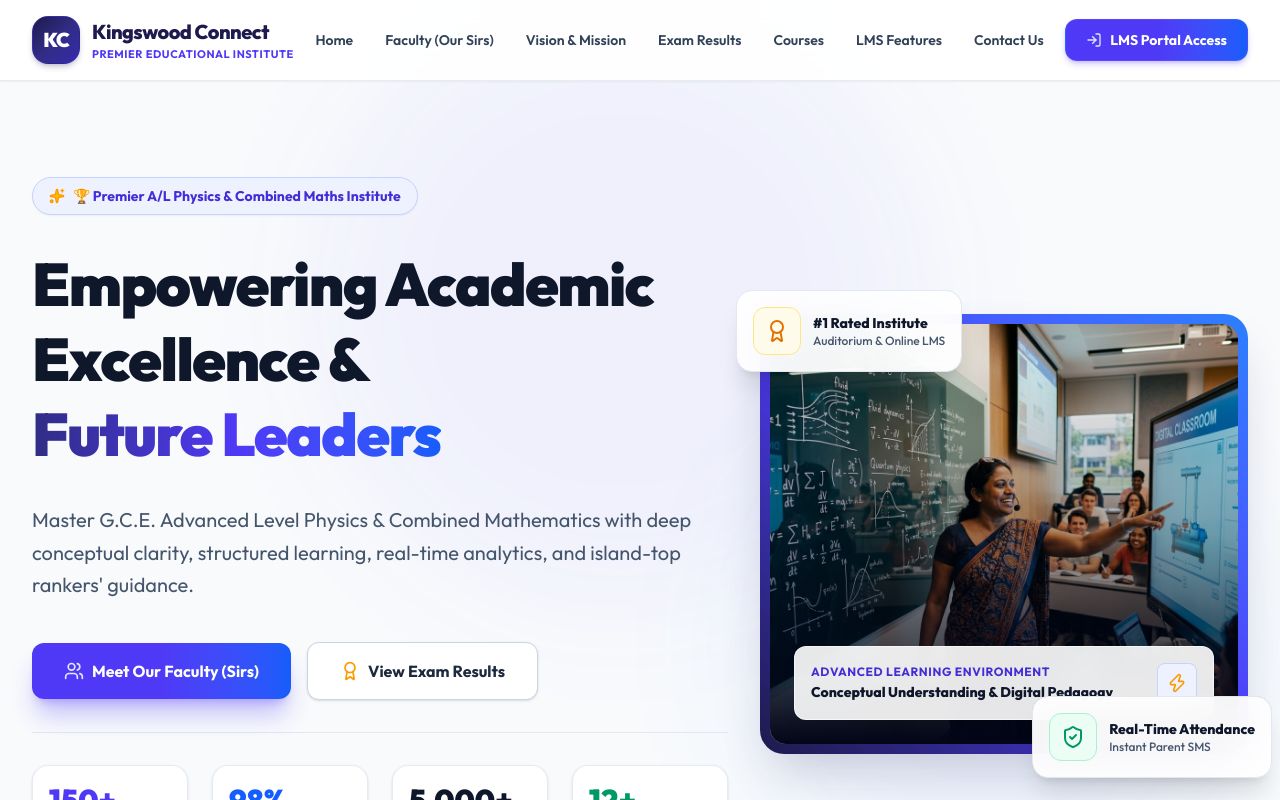
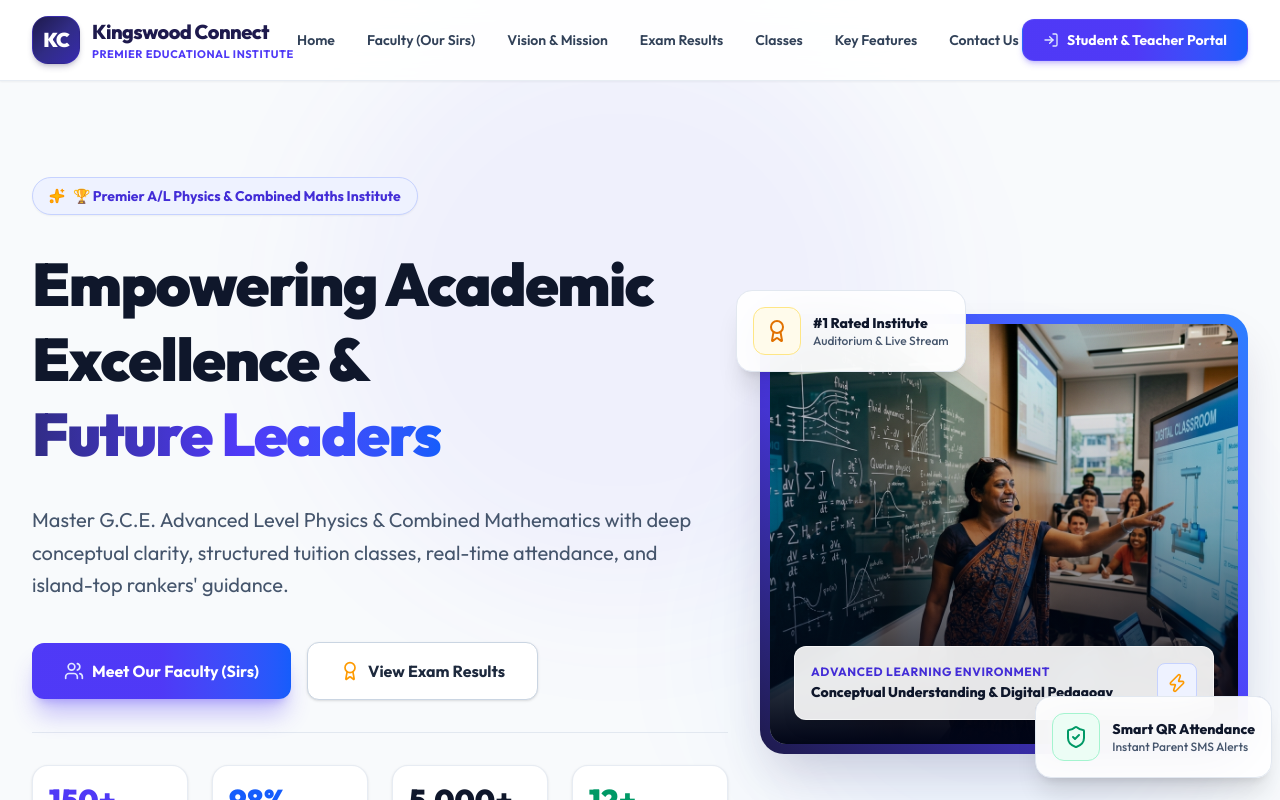
Before and after one commit to deshan2004/Kingswood-Connect, a React (Vite) app in the folder frontend/: page / in a window 1280 px wide. Shown: the top 800 px of the page. Built offline with nearby package versions, Linux system fonts and the light colour scheme; no server answers.

Commit message:
text: change Courses to Classes and replace LMS terminology for tuition institute alignment

```diff
--- a/frontend/src/pages/LandingPage.jsx
+++ b/frontend/src/pages/LandingPage.jsx
@@ -98,7 +98,7 @@ const LandingPage = () => {
       name: 'Eng. Kasun Perera',
       subject: 'Combined Mathematics',
       qualification: 'B.Sc. Engineering (Hons) - Peradeniya',
-      desc: 'Graduating with First Class Honors from Peradeniya Engineering, Eng. Kasun Perera is renowned for simplifying complex calculus, vectors, and mechanics.',
+      desc: 'Graduating with First Class Honors from Peradeniya Engineering, Eng. Kasun Perera is renowned for simplifying complex calculus, vectors, and mechanics into intuitive visual concepts.',
       image: '/images/sir_portrait.png',
       experience: '12+ Years',
       ranks: '150+ Ranks',
@@ -137,7 +137,7 @@ const LandingPage = () => {
       teacherName: 'Eng. Kasun Perera',
       subject: 'Combined Mathematics',
       schedule: 'Saturday 8:00 AM - 1:00 PM',
-      location: 'Kandy Auditorium & HD LMS Live',
+      location: 'Kandy Main Auditorium & Online Live Stream',
       fee: 3500,
       description: 'Building fundamental concepts from scratch with weekly tute discussions, real-world examples, and problem solving.'
     },
@@ -148,7 +148,7 @@ const LandingPage = () => {
       teacherName: 'Dr. Nimal Wickramasinghe',
       subject: 'Physics',
       schedule: 'Sunday 8:00 AM - 1:30 PM',
-      location: 'Kandy Main Auditorium & Web Portal',
+      location: 'Kandy Main Auditorium & Web Stream',
       fee: 3500,
       isPopular: true,
       description: 'Rapid syllabus coverage, past paper breakdowns, and high-yield exam strategies designed for top scores.'
@@ -210,11 +210,11 @@ const LandingPage = () => {
             <button onClick={() => scrollToSection('results')} className="text-sm font-semibold text-slate-700 hover:text-indigo-600 transition-colors">
               Exam Results
             </button>
-            <button onClick={() => scrollToSection('courses')} className="text-sm font-semibold text-slate-700 hover:text-indigo-600 transition-colors">
-              Courses
+            <button onClick={() => scrollToSection('classes')} className="text-sm font-semibold text-slate-700 hover:text-indigo-600 transition-colors">
+              Classes
             </button>
             <button onClick={() => scrollToSection('features')} className="text-sm font-semibold text-slate-700 hover:text-indigo-600 transition-colors">
-              LMS Features
+              Key Features
             </button>
             <button onClick={() => scrollToSection('contact')} className="text-sm font-semibold text-slate-700 hover:text-indigo-600 transition-colors">
               Contact Us
@@ -228,7 +228,7 @@ const LandingPage = () => {
               className="inline-flex items-center justify-center px-5 py-2.5 rounded-xl text-sm font-bold text-white bg-gradient-to-r from-indigo-600 via-indigo-600 to-blue-600 hover:from-indigo-500 hover:to-blue-500 shadow-md shadow-indigo-600/25 border border-indigo-400/20 transition-all duration-200 transform hover:-translate-y-0.5"
             >
               <LogIn className="w-4 h-4 mr-2 text-indigo-100" />
-              LMS Portal Access
+              Student & Teacher Portal
             </Link>
           </div>
 
@@ -271,16 +271,16 @@ const LandingPage = () => {
               Exam Results
             </button>
             <button
-              onClick={() => scrollToSection('courses')}
+              onClick={() => scrollToSection('classes')}
               className="block w-full text-left py-2 px-3 text-base font-semibold text-slate-700 hover:bg-indigo-50 hover:text-indigo-600 rounded-lg"
             >
-              Courses & Schedule
+              Classes & Schedule
             </button>
             <button
               onClick={() => scrollToSection('features')}
               className="block w-full text-left py-2 px-3 text-base font-semibold text-slate-700 hover:bg-indigo-50 hover:text-indigo-600 rounded-lg"
             >
-              LMS Features
+              Key Features
             </button>
             <button
               onClick={() => scrollToSection('contact')}
@@ -294,7 +294,7 @@ const LandingPage = () => {
                 className="w-full flex items-center justify-center py-3 px-4 rounded-xl text-base font-bold text-white bg-gradient-to-r from-indigo-600 to-blue-600 hover:from-indigo-500 hover:to-blue-500 shadow-md shadow-indigo-600/30"
               >
                 <LogIn className="w-5 h-5 mr-2 text-indigo-100" />
-                LMS Portal Log In
+                Portal Log In
               </Link>
             </div>
           </div>
@@ -322,7 +322,7 @@ const LandingPage = () => {
               </h1>
 
               <p className="text-lg sm:text-xl text-slate-600 max-w-2xl mx-auto lg:mx-0 leading-relaxed font-normal">
-                Master G.C.E. Advanced Level Physics & Combined Mathematics with deep conceptual clarity, structured learning, real-time analytics, and island-top rankers' guidance.
+                Master G.C.E. Advanced Level Physics & Combined Mathematics with deep conceptual clarity, structured tuition classes, real-time attendance, and island-top rankers' guidance.
               </p>
 
               {/* Action Buttons */}
@@ -401,7 +401,7 @@ const LandingPage = () => {
                   </div>
                   <div>
                     <div className="text-sm font-extrabold text-slate-900">#1 Rated Institute</div>
-                    <div className="text-xs text-slate-600 font-medium">Auditorium & Online LMS</div>
+                    <div className="text-xs text-slate-600 font-medium">Auditorium & Live Stream</div>
                   </div>
                 </div>
 
@@ -411,8 +411,8 @@ const LandingPage = () => {
                     <ShieldCheck className="w-6 h-6 text-emerald-600" />
                   </div>
                   <div>
-                    <div className="text-sm font-extrabold text-slate-900">Real-Time Attendance</div>
-                    <div className="text-xs text-slate-600 font-medium">Instant Parent SMS</div>
+                    <div className="text-sm font-extrabold text-slate-900">Smart QR Attendance</div>
+                    <div className="text-xs text-slate-600 font-medium">Instant Parent SMS Alerts</div>
                   </div>
                 </div>
 
@@ -487,7 +487,7 @@ const LandingPage = () => {
 
                   <div className="p-6 pt-0">
                     <button
-                      onClick={() => scrollToSection('courses')}
+                      onClick={() => scrollToSection('classes')}
                       className="w-full py-2.5 rounded-xl bg-slate-900 hover:bg-indigo-600 text-white font-bold text-xs transition-colors flex items-center justify-center shadow-xs"
                     >
                       View Classes <ChevronRight className="w-4 h-4 ml-1" />
@@ -679,7 +679,7 @@ const LandingPage = () => {
           <div className="mt-12 p-6 sm:p-8 rounded-3xl bg-gradient-to-r from-indigo-950 via-indigo-900 to-slate-900 border border-indigo-800/50 flex flex-col md:flex-row items-center justify-between gap-6 shadow-xl">
             <div className="space-y-2 text-center md:text-left">
               <h3 className="text-xl font-extrabold text-white">Be the Next A/L Success Story!</h3>
-              <p className="text-sm text-indigo-100">Enroll today and gain instant access to Kingswood Connect LMS video portal, tutes, and exam schedules.</p>
+              <p className="text-sm text-indigo-100">Enroll today and gain instant access to Kingswood Connect student portal, tutes, and exam schedules.</p>
             </div>
             <Link
               to="/login"
@@ -693,20 +693,20 @@ const LandingPage = () => {
       </section>
 
 
-      {/* Section 5: Courses & Class Schedule (Synced with Admin Panel Data) */}
-      <section id="courses" className="py-20 relative">
+      {/* Section 5: Classes & Schedule (Synced with Admin Panel Data) */}
+      <section id="classes" className="py-20 relative">
         <div className="max-w-7xl mx-auto px-4 sm:px-6 lg:px-8">
 
           <div className="text-center max-w-3xl mx-auto mb-16 space-y-4">
             <div className="inline-flex items-center space-x-2 px-3.5 py-1.5 rounded-full bg-indigo-100 border border-indigo-200 text-indigo-800 text-xs font-bold uppercase tracking-wider shadow-xs">
               <BookOpen className="w-4 h-4 mr-1 text-indigo-600" />
-              ACADEMIC PROGRAMMING (LIVE FROM ADMIN PANEL)
+              TUITION CLASSES & SCHEDULE
             </div>
             <h2 className="text-3xl sm:text-4xl font-black text-slate-900">
-              Courses & <span className="bg-clip-text text-transparent bg-gradient-to-r from-indigo-600 to-blue-600">Class Schedule</span>
+              Our Classes & <span className="bg-clip-text text-transparent bg-gradient-to-r from-indigo-600 to-blue-600">Schedule</span>
             </h2>
             <p className="text-slate-600 text-base sm:text-lg">
-              Explore our active auditorium & online LMS classes managed directly by institute administration.
+              Explore our active auditorium & online live tuition classes managed directly by institute administration.
             </p>
           </div>
 
@@ -755,7 +755,7 @@ const LandingPage = () => {
                       </div>
                       <div className="flex items-center">
                         <MapPin className="w-4 h-4 mr-2 text-indigo-600 shrink-0" />
-                        <span>Venue: <strong className="text-slate-900">{cls.location || 'Kandy Auditorium & HD LMS'}</strong></span>
+                        <span>Venue: <strong className="text-slate-900">{cls.location || 'Kandy Auditorium & Live Stream'}</strong></span>
                       </div>
                       <div className="flex items-center">
                         <Clock className="w-4 h-4 mr-2 text-indigo-600 shrink-0" />
@@ -785,17 +785,17 @@ const LandingPage = () => {
       </section>
 
 
-      {/* Section 6: Kingswood LMS Ecosystem Features */}
+      {/* Section 6: Tuition Class Technology & Features */}
       <section id="features" className="py-20 bg-slate-100/80 border-y border-slate-200/80 relative">
         <div className="max-w-7xl mx-auto px-4 sm:px-6 lg:px-8">
 
           <div className="text-center max-w-3xl mx-auto mb-16 space-y-4">
             <div className="inline-flex items-center space-x-2 px-3.5 py-1.5 rounded-full bg-emerald-100 border border-emerald-300 text-emerald-900 text-xs font-bold uppercase tracking-wider shadow-xs">
               <Zap className="w-4 h-4 mr-1 text-emerald-600" />
-              DIGITAL LEARNING ECOSYSTEM
+              INSTITUTE & DIGITAL FEATURES
             </div>
             <h2 className="text-3xl sm:text-4xl font-black text-slate-900">
-              Cutting-Edge <span className="bg-clip-text text-transparent bg-gradient-to-r from-emerald-600 to-indigo-600">Technology Features</span>
+              Modern Tuition & <span className="bg-clip-text text-transparent bg-gradient-to-r from-emerald-600 to-indigo-600">Technology Features</span>
             </h2>
             <p className="text-slate-600 text-base sm:text-lg">
               Engineered specifically to maximize student productivity and keep parents informed in real-time.
@@ -828,9 +828,9 @@ const LandingPage = () => {
               <div className="w-12 h-12 rounded-xl bg-blue-50 border border-blue-200 flex items-center justify-center text-blue-600">
                 <Video className="w-6 h-6" />
               </div>
-              <h3 className="text-lg font-bold text-slate-900">HD Class Recordings</h3>
+              <h3 className="text-lg font-bold text-slate-900">HD Lecture Recordings</h3>
               <p className="text-xs text-slate-600 leading-relaxed font-normal">
-                On-demand access to high-definition recordings of missed or previous lectures anytime on student dashboards.
+                On-demand access to high-definition recordings of missed or previous lectures anytime on student portal.
               </p>
             </div>
 
@@ -838,7 +838,7 @@ const LandingPage = () => {
               <div className="w-12 h-12 rounded-xl bg-amber-50 border border-amber-200 flex items-center justify-center text-amber-600">
                 <FileText className="w-6 h-6" />
               </div>
-              <h3 className="text-lg font-bold text-slate-900">Digital Materials & Notes</h3>
+              <h3 className="text-lg font-bold text-slate-900">Digital Materials & Tutes</h3>
               <p className="text-xs text-slate-600 leading-relaxed font-normal">
                 Downloadable PDF tutes, lesson summaries, past paper marking schemes, and speed revision guides.
               </p>
@@ -891,7 +891,7 @@ const LandingPage = () => {
                 ))}
               </div>
               <p className="text-slate-700 text-xs sm:text-sm leading-relaxed italic">
-                "The Kingswood Connect LMS made studying so effortless. Being able to rewatch HD recordings and check paper results instantly boosted my overall Z-Score tremendously."
+                "The Kingswood Connect Student Portal made studying so effortless. Being able to rewatch HD recordings and check paper results instantly boosted my overall Z-Score tremendously."
               </p>
               <div className="pt-3 border-t border-slate-200 flex items-center justify-between text-xs">
                 <div>
@@ -940,10 +940,10 @@ const LandingPage = () => {
                   GET IN TOUCH
                 </div>
                 <h2 className="text-3xl font-black text-slate-900">
-                  Contact Us & <span className="bg-clip-text text-transparent bg-gradient-to-r from-indigo-600 to-blue-600">Enrollment</span>
+                  Contact Us & <span className="bg-clip-text text-transparent bg-gradient-to-r from-indigo-600 to-blue-600">Class Enrollment</span>
                 </h2>
                 <p className="text-slate-600 text-sm leading-relaxed">
-                  Have questions regarding upcoming batches or online LMS registration? Send us an inquiry or reach out to our hotlines directly.
+                  Have questions regarding upcoming tuition batches or online class registration? Send us an inquiry or reach out to our hotlines directly.
                 </p>
               </div>
 
@@ -1016,7 +1016,7 @@ const LandingPage = () => {
 
                     <div className="grid sm:grid-cols-2 gap-4">
                       <div>
-                        <label className="block text-xs font-bold text-slate-700 mb-1">Select Class / Batch</label>
+                        <label className="block text-xs font-bold text-slate-700 mb-1">Select Tuition Class</label>
                         <select
                           value={formData.batch}
                           onChange={(e) => setFormData({...formData, batch: e.target.value})}
@@ -1091,8 +1091,8 @@ const LandingPage = () => {
               <button onClick={() => scrollToSection('about-sir')} className="hover:text-white transition-colors">About Sir</button>
               <button onClick={() => scrollToSection('vision-mission')} className="hover:text-white transition-colors">Vision & Mission</button>
               <button onClick={() => scrollToSection('results')} className="hover:text-white transition-colors">Results</button>
-              <button onClick={() => scrollToSection('courses')} className="hover:text-white transition-colors">Courses</button>
-              <Link to="/login" className="text-blue-400 font-bold hover:underline">LMS Portal Log In</Link>
+              <button onClick={() => scrollToSection('classes')} className="hover:text-white transition-colors">Classes</button>
+              <Link to="/login" className="text-blue-400 font-bold hover:underline">Portal Log In</Link>
             </div>
 
             <p className="text-indigo-300/80">© {new Date().getFullYear()} Kingswood Connect. All Rights Reserved.</p>
```
